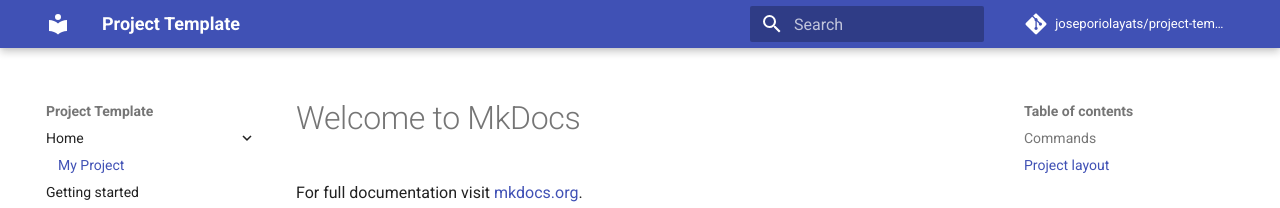
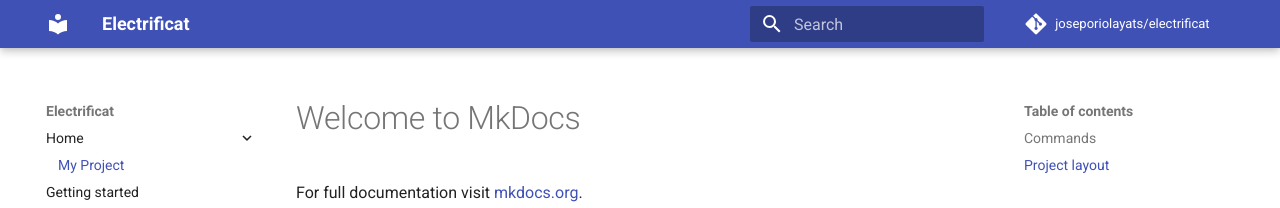
Before and after one commit to joseporiolayats/electrificat, an MkDocs documentation site: the page built from docs/index.md, in a window 1280 px wide. Shown: the top 208 px of the page. Built offline with MkDocs 1.6.1 and Material for MkDocs 9.7.7, drawn with Linux system fonts in a browser that asks for light colours; comment, search, counter and statistics services are not loaded.

Commit message:
files added

```diff
--- a/mkdocs.yml
+++ b/mkdocs.yml
@@ -1,12 +1,12 @@
 # Project information
-site_name: Project Template
-site_url: https://joseporiolayats.github.io/#project-template
-site_description: Project template documentation
+site_name: Electrificat
+site_url: https://joseporiolayats.github.io/#electrificat
+site_description: Get the best electricity rate
 site_author: Josep Oriol Ayats
 
 # Repository
-repo_url: https://github.com/joseporiolayats/project-template
-repo_name: joseporiolayats/project-template
+repo_url: https://github.com/joseporiolayats/electrificat
+repo_name: joseporiolayats/electrificat
 edit_uri: "" #disables edit button
 
 # Configuration
```
